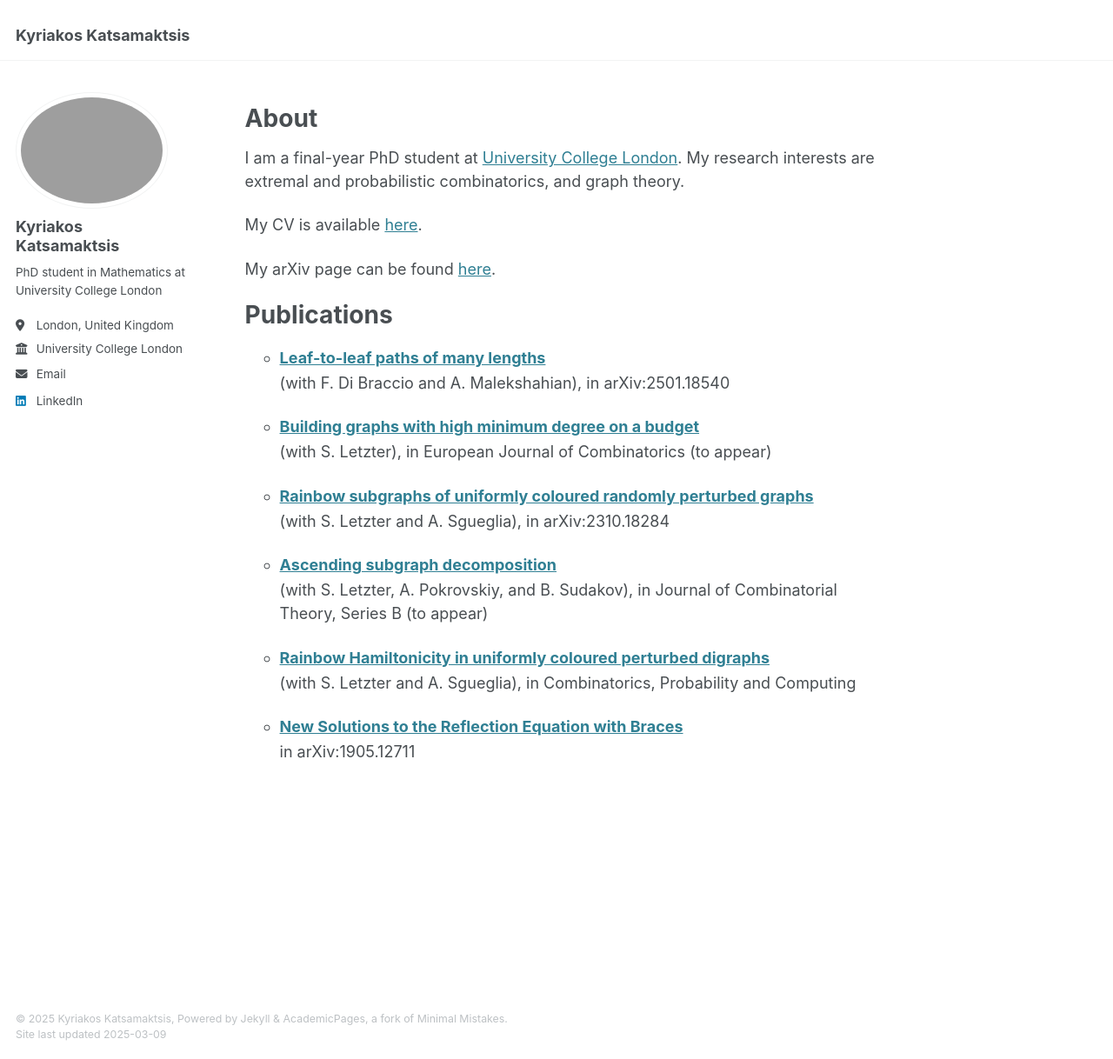
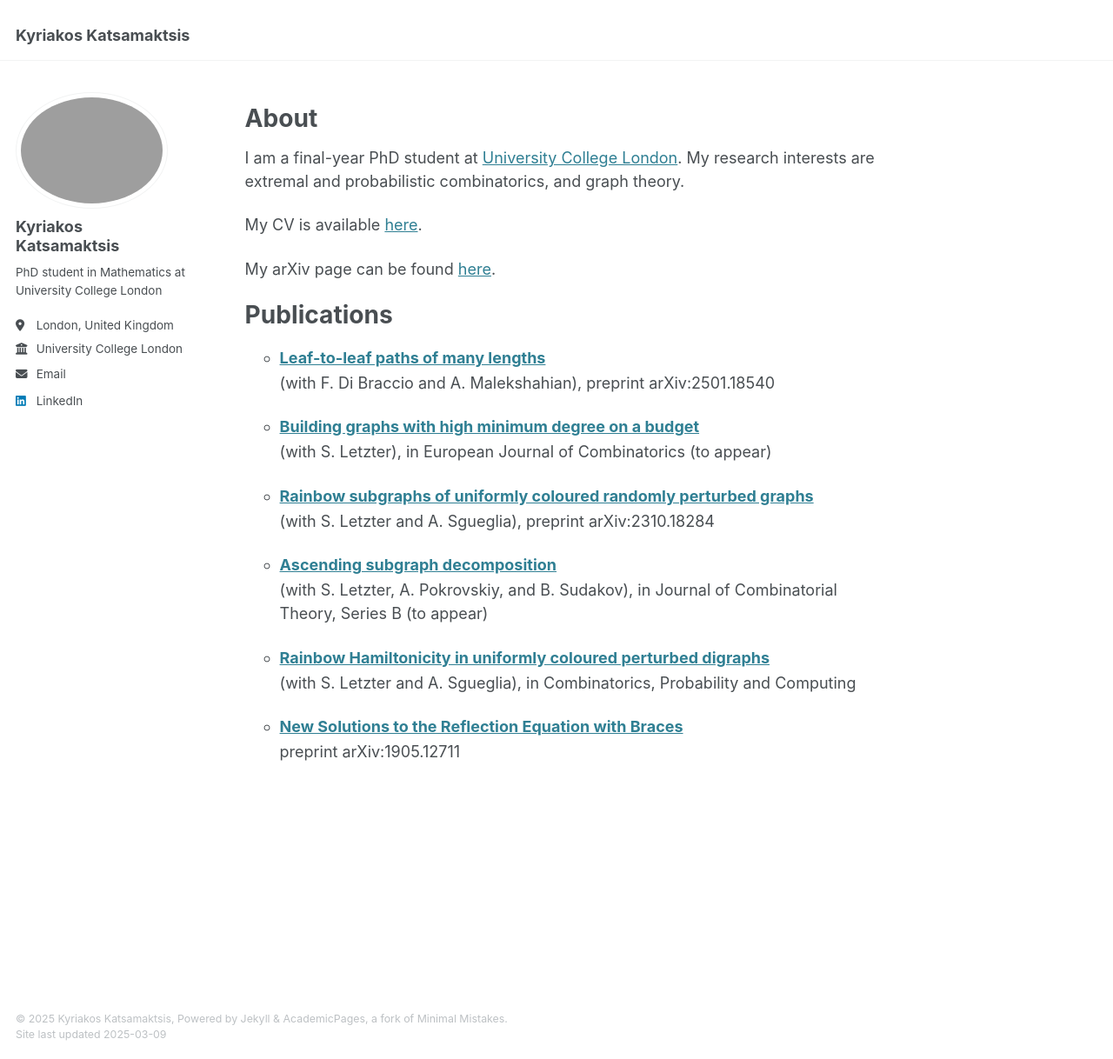
Before and after one commit to Kyriakosk/kyriakosk.github.io, a Jekyll site: the page built from _pages/about.md, in a window 1280 px wide and 1218 px high. Shown: the whole window at 87% size. Built offline with Jekyll 4.4.1, drawn with Linux system fonts in a browser that asks for light colours.

Commit message:
updated publications

```diff
--- a/_includes/archive-single-cv1.html
+++ b/_includes/archive-single-cv1.html
@@ -38,9 +38,17 @@
     {% endif %}
 <!--    {% if post.venue%}<p class="archive__item-excerpt" itemprop="description">{{ post.citation }}</p> {% endif %}-->
     {% if post.venue and post.other_authors %}
-      <p class="archive__item-excerpt" itemprop="description">(with {{ post.other_authors }}), in {{ post.venue }}</p>
+      {% if post.arxiv %}
+        <p class="archive__item-excerpt" itemprop="description">(with {{ post.other_authors }}), preprint {{ post.venue }}</p>
+      {% else %}
+        <p class="archive__item-excerpt" itemprop="description">(with {{ post.other_authors }}), in {{ post.venue }}</p>
+      {% endif %}
     {% elsif post.venue %}
-      <p class="archive__item-excerpt" itemprop="description">in {{ post.venue }}</p>
+      {% if post.arxiv %}
+        <p class="archive__item-excerpt" itemprop="description">preprint {{ post.venue }}</p>
+      {% else %}
+        <p class="archive__item-excerpt" itemprop="description">in {{ post.venue }}</p>
+      {% endif %}
     {% endif %}
     </li>
  </article>
```
